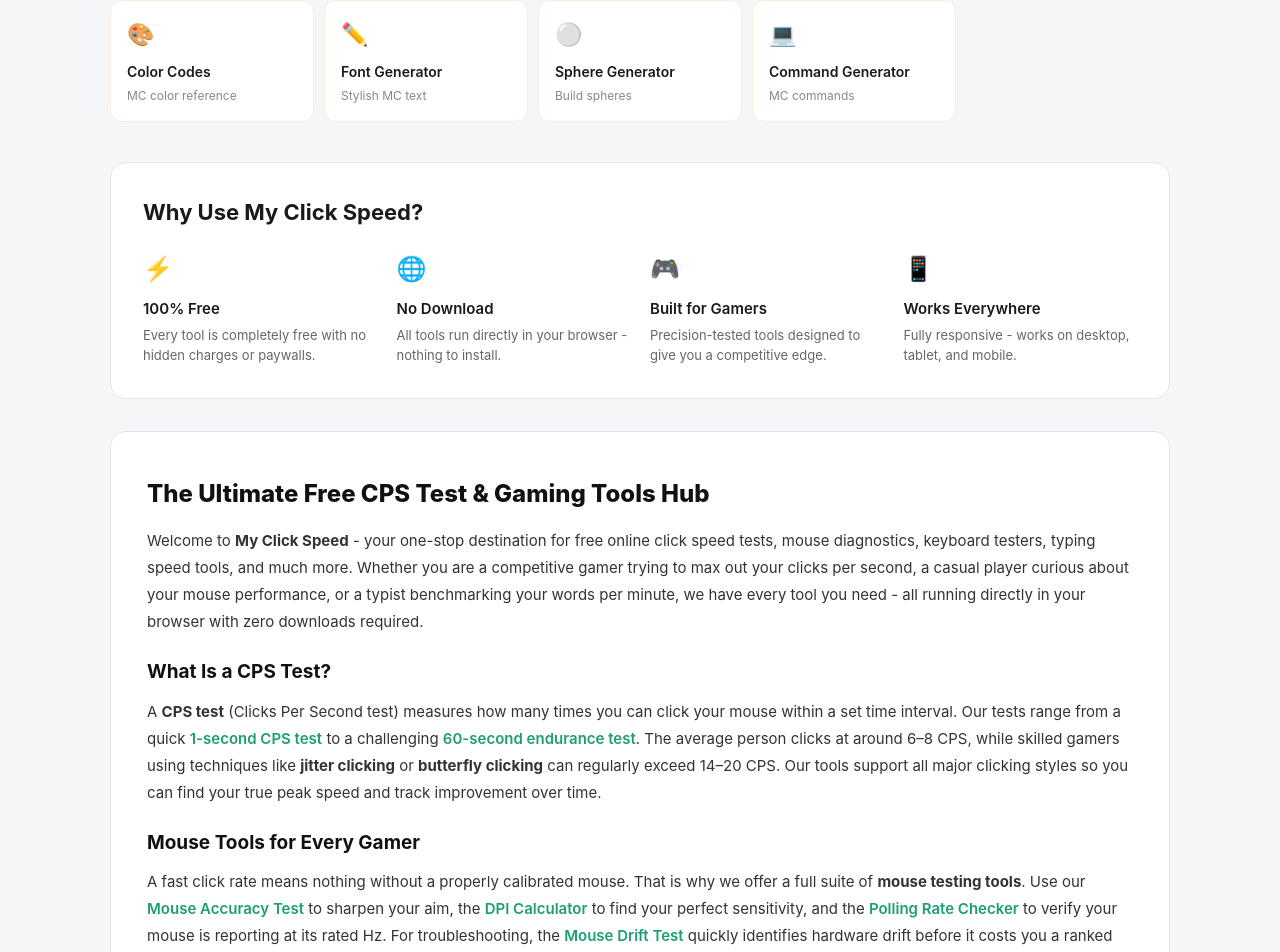
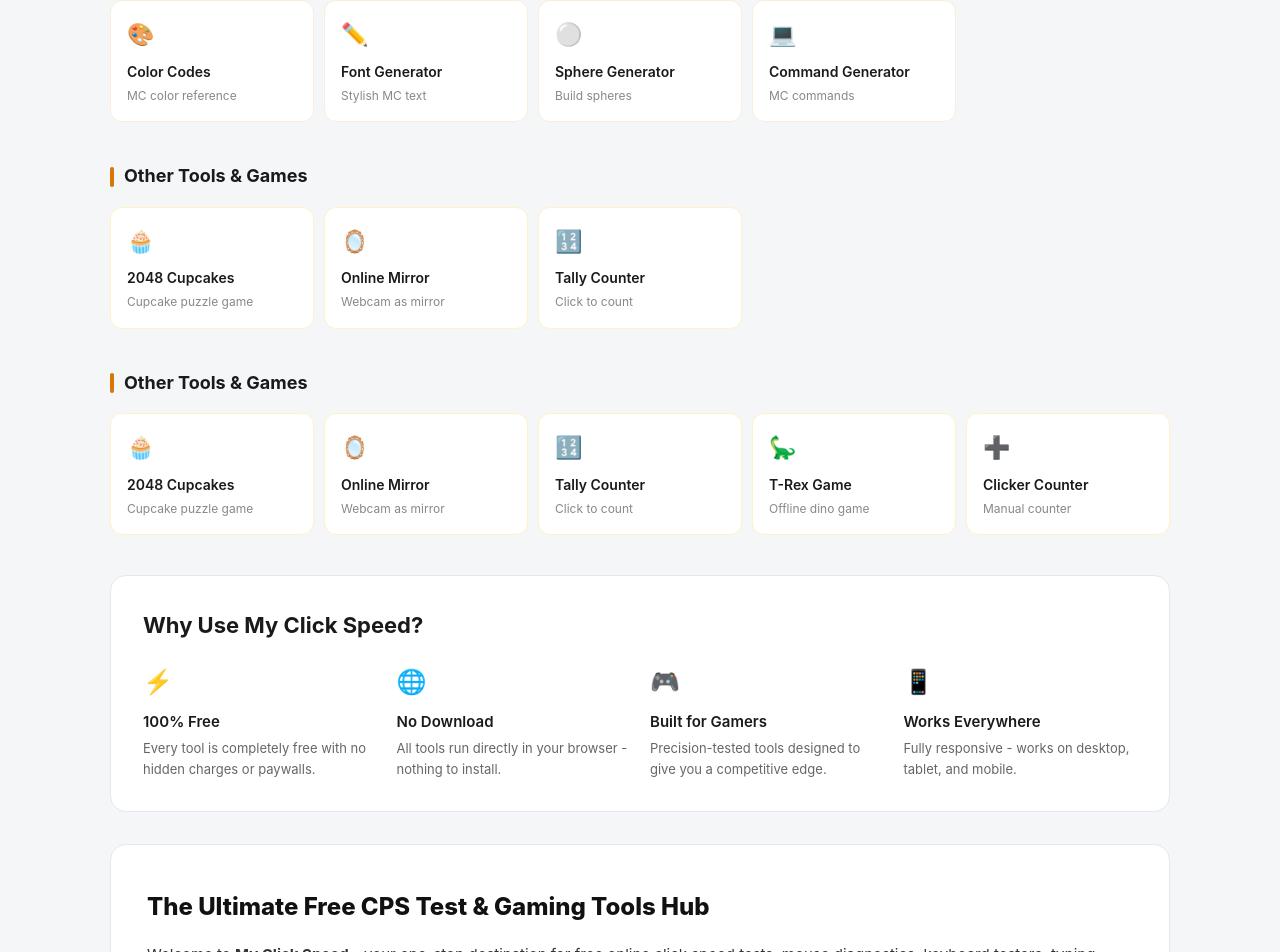
Before and after one commit to rytoriya/myclickspeed, a Next.js app: page / in a window 1280 px wide. Shown: the part 2062-3014 px from the top of the page. Built offline with nearby package versions, Linux system fonts and the light colour scheme.

Commit message:
add other tools section to homepage

```diff
--- a/src/components/tools/ToolCategoryGrid.tsx
+++ b/src/components/tools/ToolCategoryGrid.tsx
@@ -26,7 +26,17 @@
     color: '#FAEEDA',
     accent: '#BA7517',
     tools: ['Color Codes', 'Font Generator', 'Sphere Generator', 'Command Generator'],
-  },
+  },{
+  title: 'Other Tools & Games',
+  color: '#FEF3C7',
+  accent: '#D97706',
+  tools: ['2048 Cupcakes', 'Online Mirror', 'Tally Counter', 'T-Rex Dino Game'],
+},{
+  title: 'Other Tools & Games',
+  color: '#FEF3C7',
+  accent: '#D97706',
+  tools: ['2048 Cupcakes', 'Online Mirror', 'Tally Counter', 'T-Rex Game', 'Clicker Counter'],
+},
 ]
 
 function ToolCard({ tool, color, accent }: { tool: Tool; color: string; accent: string }) {
@@ -77,6 +87,7 @@
               {groupTools.map(tool => (
                 <ToolCard key={tool.href} tool={tool} color={group.color} accent={group.accent} />
               ))}
+
             </div>
           </div>
         )
--- a/src/lib/tools.ts
+++ b/src/lib/tools.ts
@@ -48,8 +48,9 @@
   // Other
   { name: 'Tally Counter', href: '/tally-counter', icon: '🔢', desc: 'Click to count', category: 'other' },
   { name: 'Clicker Counter', href: '/clicker-counter', icon: '➕', desc: 'Manual counter', category: 'other' },
-  { name: 'T-Rex Game', href: '/t-rex-dino-game', icon: '🦕', desc: 'Offline dino game', category: 'other' },
-]
+{ name: 'T-Rex Game', href: '/t-rex-dino-game', icon: '🦕', desc: 'Offline dino game', category: 'other' },
+  { name: 'Online Mirror', href: '/online-mirror', icon: '🪞', desc: 'Webcam as mirror', category: 'other' },
+  { name: '2048 Cupcakes', href: '/2048-cupcakes', icon: '🧁', desc: 'Cupcake puzzle game', category: 'other' },]
 
 export function getRelatedTools(currentHref: string, count = 6): Tool[] {
   const current = allTools.find(t => t.href === currentHref)
```
